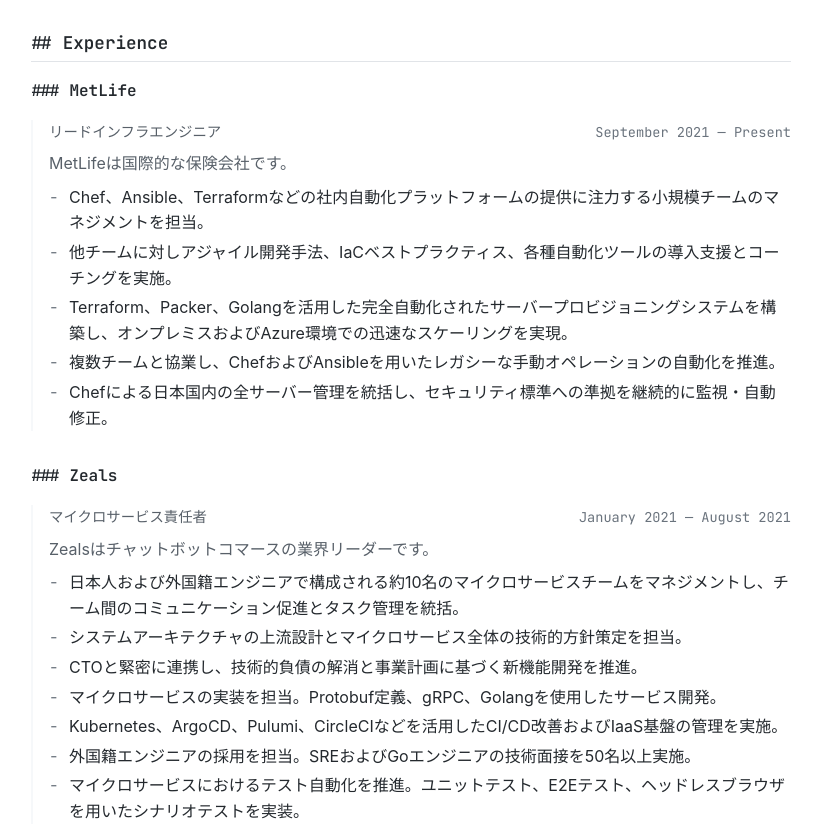
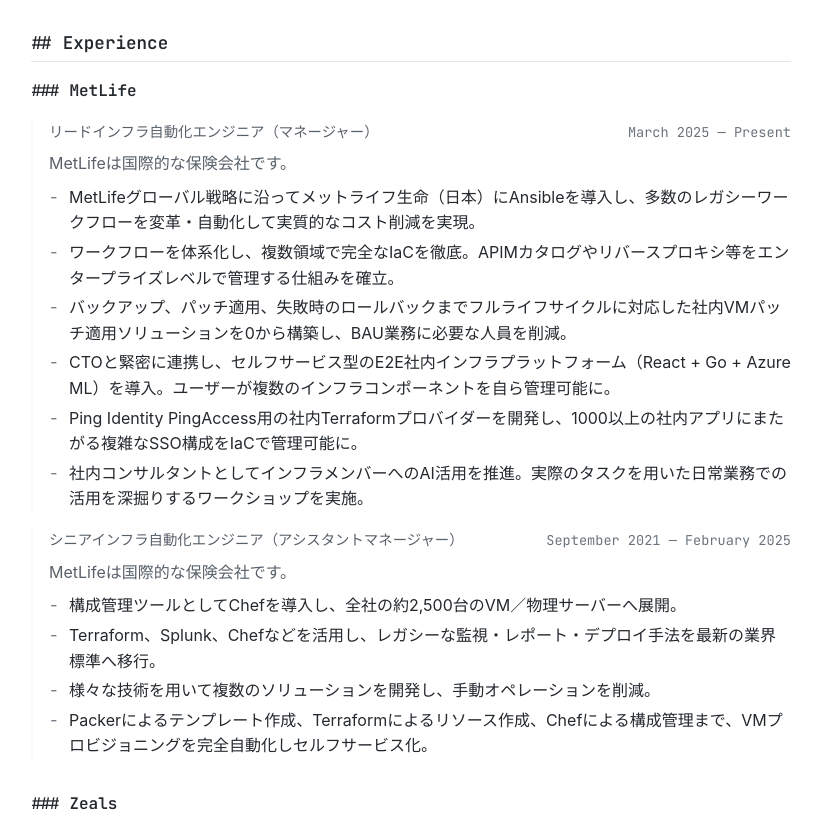
Before and after one commit to viuts/viuts.github.io, a website: page jp.html in a window 1280 px wide. Shown: the part 308-1135 px from the top of the page, without its empty margins (229-1051 px from the left). Drawn offline with Linux system fonts and the light colour scheme.

Commit message:
Release Github Page

```diff
--- a/jp.html
+++ b/jp.html
@@ -373,19 +373,37 @@
       <div class="position-block">
         <div class="item-header">
           <div>
-            <div class="item-company">リードインフラエンジニア</div>
+            <div class="item-company">リードインフラ自動化エンジニア（マネージャー）</div>
           </div>
           <div class="item-date">
-            September 2021 — Present
+            March 2025 — Present
           </div>
         </div>
         <p class="item-summary">MetLifeは国際的な保険会社です。</p>
         <ul>
-          <li>Chef、Ansible、Terraformなどの社内自動化プラットフォームの提供に注力する小規模チームのマネジメントを担当。</li>
-          <li>他チームに対しアジャイル開発手法、IaCベストプラクティス、各種自動化ツールの導入支援とコーチングを実施。</li>
-          <li>Terraform、Packer、Golangを活用した完全自動化されたサーバープロビジョニングシステムを構築し、オンプレミスおよびAzure環境での迅速なスケーリングを実現。</li>
-          <li>複数チームと協業し、ChefおよびAnsibleを用いたレガシーな手動オペレーションの自動化を推進。</li>
-          <li>Chefによる日本国内の全サーバー管理を統括し、セキュリティ標準への準拠を継続的に監視・自動修正。</li>
+          <li>MetLifeグローバル戦略に沿ってメットライフ生命（日本）にAnsibleを導入し、多数のレガシーワークフローを変革・自動化して実質的なコスト削減を実現。</li>
+          <li>ワークフローを体系化し、複数領域で完全なIaCを徹底。APIMカタログやリバースプロキシ等をエンタープライズレベルで管理する仕組みを確立。</li>
+          <li>バックアップ、パッチ適用、失敗時のロールバックまでフルライフサイクルに対応した社内VMパッチ適用ソリューションを0から構築し、BAU業務に必要な人員を削減。</li>
+          <li>CTOと緊密に連携し、セルフサービス型のE2E社内インフラプラットフォーム（React + Go + Azure ML）を導入。ユーザーが複数のインフラコンポーネントを自ら管理可能に。</li>
+          <li>Ping Identity PingAccess用の社内Terraformプロバイダーを開発し、1000以上の社内アプリにまたがる複雑なSSO構成をIaCで管理可能に。</li>
+          <li>社内コンサルタントとしてインフラメンバーへのAI活用を推進。実際のタスクを用いた日常業務での活用を深掘りするワークショップを実施。</li>
+        </ul>
+      </div>
+      <div class="position-block">
+        <div class="item-header">
+          <div>
+            <div class="item-company">シニアインフラ自動化エンジニア（アシスタントマネージャー）</div>
+          </div>
+          <div class="item-date">
+            September 2021 — February 2025
+          </div>
+        </div>
+        <p class="item-summary">MetLifeは国際的な保険会社です。</p>
+        <ul>
+          <li>構成管理ツールとしてChefを導入し、全社の約2,500台のVM／物理サーバーへ展開。</li>
+          <li>Terraform、Splunk、Chefなどを活用し、レガシーな監視・レポート・デプロイ手法を最新の業界標準へ移行。</li>
+          <li>様々な技術を用いて複数のソリューションを開発し、手動オペレーションを削減。</li>
+          <li>Packerによるテンプレート作成、Terraformによるリソース作成、Chefによる構成管理まで、VMプロビジョニングを完全自動化しセルフサービス化。</li>
         </ul>
       </div>
     </div>
```
Also changed, not shown: index.html (+25 -7 lines), 2 other files.
